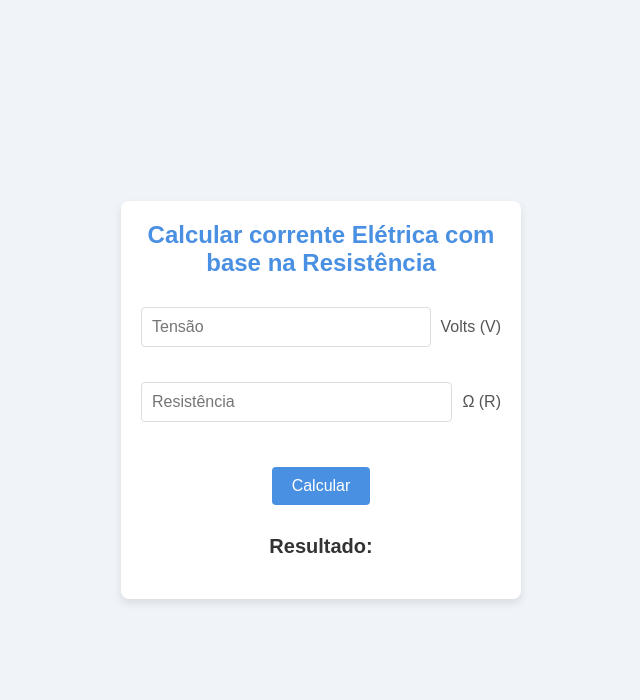
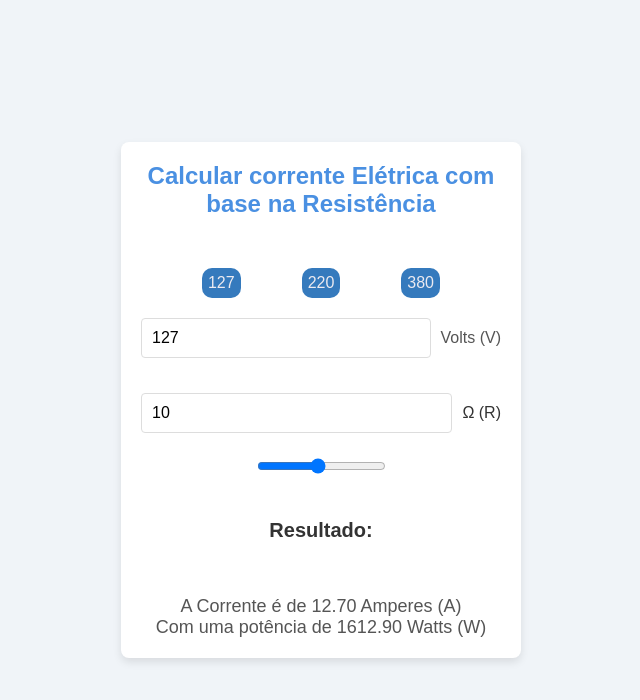
Before and after one commit to michaelrmartins/Calcular_Corrente-Potencia, a plain HTML site: page index.html in a window 1280 px wide. Shown: the whole page, without its empty margins (319-959 px from the left). Drawn offline with Linux system fonts and the light colour scheme.

Commit message:
Add Default values / Add Slider for resistance / minor fix

```diff
--- a/css/style.css
+++ b/css/style.css
@@ -66,13 +66,17 @@ h3 {
     font-size: 20px;
 }
 
-/* Mensagens e resultados */
-#message, #result_amperes, #result_watts {
+/* resultados */
+#result_amperes, #result_watts {
     font-size: 18px;
     color: #555;
     margin-top: 10px;
 }
 
+/* Error Message */
+#message {
+    color: red;
+}
 /* Espaçamento entre os campos */
 input {
     margin-bottom: 15px;
@@ -102,3 +106,36 @@ input {
     font-size: 16px;
     color: #555;
 }
+
+.default-values {
+    /* background-color: #357ABD; */
+    display: flex;
+    margin-top: 50px;
+    /* align-content: flex-start; */
+    justify-content: space-evenly;
+}
+
+/* #value-127 {
+    margin-right: 25px;
+} */
+
+#value-127, #value-220, #value-380{
+    text-shadow: #357ABD;
+    border: none;
+    cursor: pointer;
+    user-select: none;
+    margin-bottom: 10px;
+    text-align: center;
+    border-radius: 10px;
+    padding: 6px;
+    color: rgba(255, 246, 246, 0.904);
+    background-color: #357ABD;
+}
+
+#value-127:hover, #value-220:hover, #value-380:hover {
+    background-color: #4198ee;
+}
+
+#value-127:hover, #value-220:hover, #value-380:hover {
+    background-color: #4198ee;
+}
--- a/index.html
+++ b/index.html
@@ -7,22 +7,24 @@
     <title>A=T/R</title>
     <link rel="stylesheet" type="text/css" href="css/style.css">
 </head>
-<body>
+<body onload="main()">
     <div class="container">
         <h1>Calcular corrente Elétrica com base na Resistência</h1>
-
+        <div class="default-values">
+            <p1 id="value-127" onclick="setDefaultValues(127)">127</p1> <p1 id="value-220" onclick="setDefaultValues(220)">220</p1> <p1 id="value-380" onclick="setDefaultValues(380)">380</p1>
+        </div>
         <div class="input-group">
-            <input placeholder="Tensão" type="number" id="voltage">
+            <input placeholder="Tensão" type="number" id="voltage" class="inputValue" value="127">
             <span>Volts (V)</span>
          </div>
          <div class="input-group">
-            <input placeholder="Resistência" type="number" id="resistance">
+            <input placeholder="Resistência" type="number" id="resistance" class="inputValue" value="10"
             <span>Ω (R)</span>
          </div>
-
-         <button type="button" onclick="main()">Calcular</button>
-        <h3>Resultado:</h3>
-        <span id="message"></span>
+         <input type="range" min="1" max="20" oninput="setResistanceBySlider(value)" class="inputValue" value="10" step="0.01">
+         <!-- <button type="button" onclick="main()">Calcular</button> -->
+        <h3>Resultado:</h3><br>
+        <span id="message"></span><br><br>
         <span id="result_amperes"></span><br>
         <span id="result_watts"></span>
     </div>
--- a/javascript/functions.js
+++ b/javascript/functions.js
@@ -2,6 +2,16 @@
 function isValidInputs(voltage, resistance){
     console.log(voltage, resistance);
     return voltage >= 1 && resistance >= 1;
+}
+
+function setDefaultValues(value){
+    document.getElementById("voltage").value = value;
+    main();
+}
+
+function setResistanceBySlider(value){
+    document.getElementById("resistance").value = value;
+    main();
 }
 
 // Update values on frontend -- Send values to frontend
@@ -41,10 +51,18 @@ function main(){
         return;
     } else {
 
+    // Remove Error Message
+    showError("")
     // Call Calc Function
     calculate(inputVoltage, inputResistance);
     }
 }
+
+// Add Event Listener
+document.querySelectorAll('.inputValue').forEach(input => {
+    input.addEventListener('input', function(){ main() })
+})
+
 
 // // Dedub Proposes
 // function Debug(){
```
